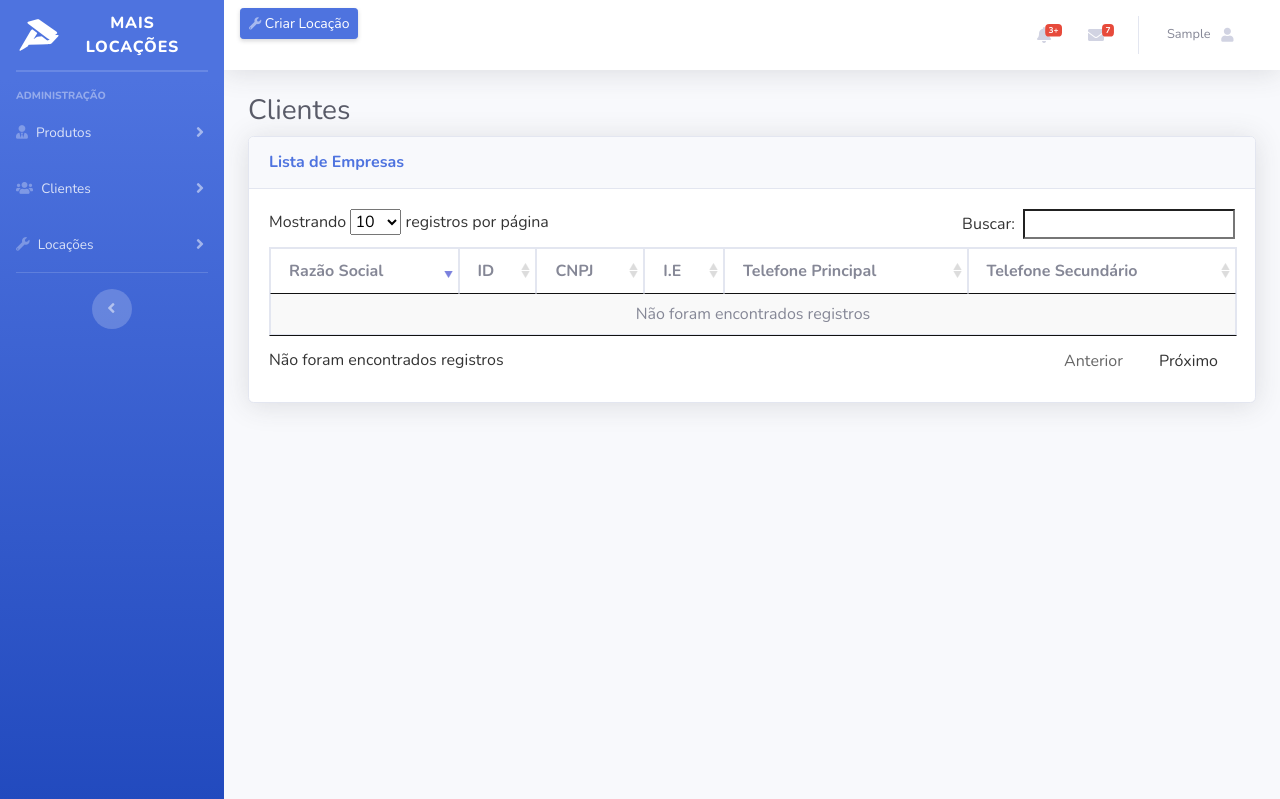
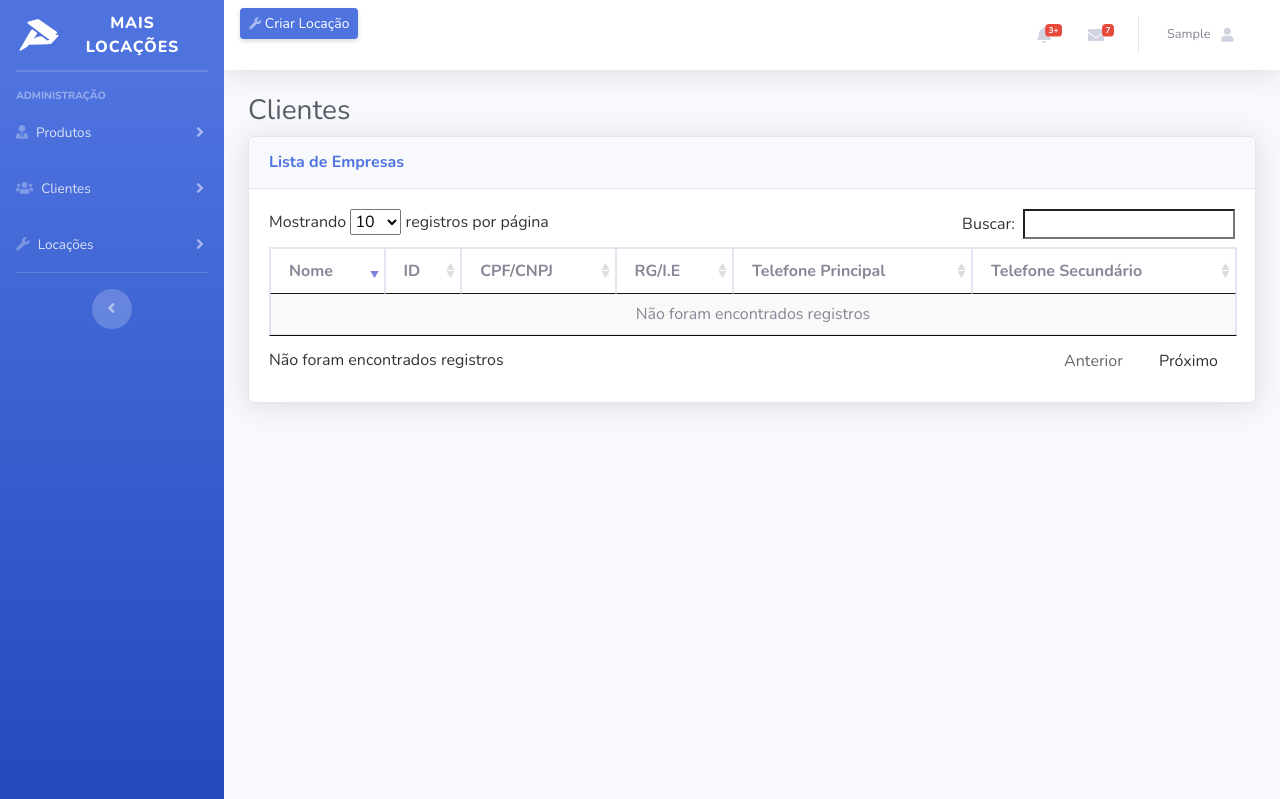
Before and after one commit to elciorodrigo/base, a Django app: page /customer-list in a window 1280 px wide. Shown: the top 799 px of the page. Run offline with Django 3.2, Linux system fonts and the light colour scheme; the visitor is signed in with stand-in values (Sample User, id 1); data that the repository does not hold is empty; some libraries are stand-ins or nearby versions.

Commit message:
Ajustes no layout

```diff
--- a/crm/controller.py
+++ b/crm/controller.py
@@ -276,7 +276,6 @@ def set_pay_order(work):
 
     month_quantity = diff_month(work.end_date, start_date)
     month_pay = list(rrule(freq=MONTHLY, count=month_quantity, dtstart=start_date.replace(day=1)))
-    print(month_pay)
     if len(month_pay) > 0:
         date_list = []
         if work.month_value:
@@ -286,7 +285,6 @@ def set_pay_order(work):
                 month_pay = list(rrule(freq=MONTHLY, count=month_quantity, dtstart=start_date))
 
             for i in month_pay:
-                print (i.date())
                 max_day = calendar.monthrange(i.year,i.month)[1]
                 value = work.month_value
                 if int(max_day) < int(work.pay_date):
--- a/crm/templates/customer-list.html
+++ b/crm/templates/customer-list.html
@@ -16,10 +16,10 @@
                 <table class="table table-bordered display responsive nowrap" id="my_table" width="100%" cellspacing="0">
                   <thead>
                     <tr>
-                      <th>Razão Social</th>
+                      <th>Nome</th>
                       <th>ID</th>
-                      <th>CNPJ</th>
-                      <th>I.E</th>
+                      <th>CPF/CNPJ</th>
+                      <th>RG/I.E</th>
                       <th>Telefone Principal</th>
                       <th>Telefone Secundário</th>
                     </tr>
--- a/crm/views.py
+++ b/crm/views.py
@@ -206,7 +206,11 @@ def set_work_products(request):
         cont += 1
     ProductWork.objects.filter(work_id=work_id).exclude(product_id__in=list_all_products).update(end_date=datetime.now())
     discount = work.discount if work.discount else 0
-    work.month_value = work.get_products_value_month() - discount
+    if work.get_products_value_month():
+        work.month_value = work.get_products_value_month() - discount
+    else:
+        work.month_value = 0
+        work.discount = 0
     work.save()
     if not work.finished:
         set_pay_order(work)
```
